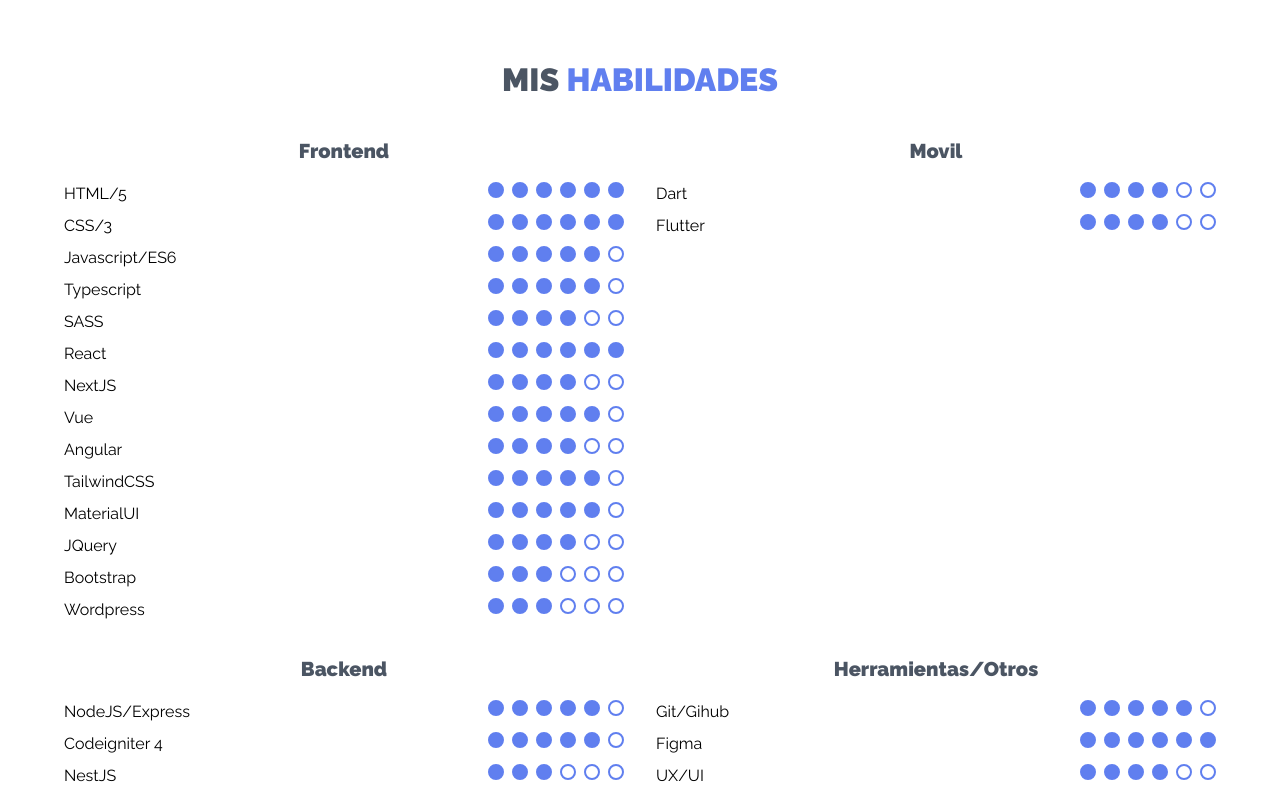
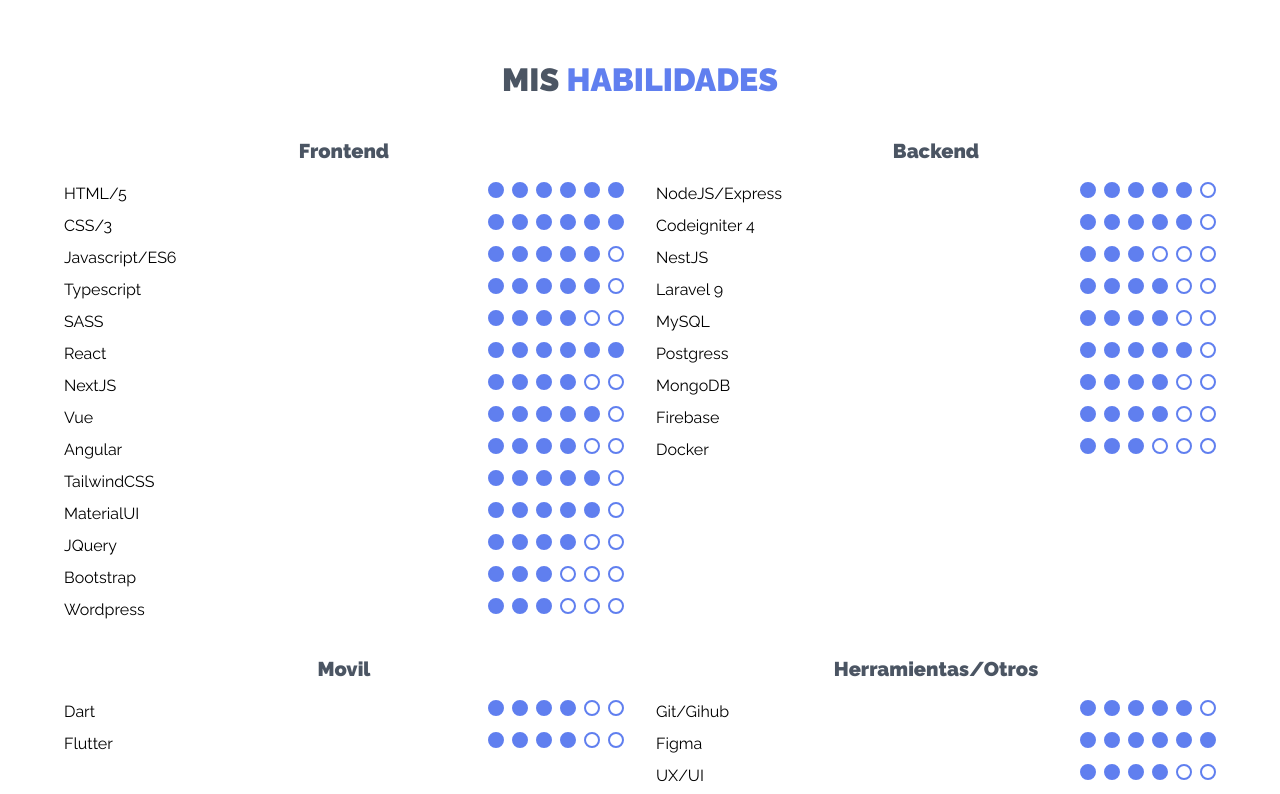
Before and after one commit to AlvaroHJ21/portfolio, a Next.js app: page /about-me in a window 1280 px wide. Shown: the part 780-1574 px from the top of the page. Built offline with nearby package versions, Linux system fonts and the light colour scheme.

Commit message:
update: order skills

```diff
--- a/src/data/skills.ts
+++ b/src/data/skills.ts
@@ -1,9 +1,9 @@
 export interface Skill {
-  category: string
+  category: string;
   items: {
-    name: string
-    rating: number
-  }[]
+    name: string;
+    rating: number;
+  }[];
 }
 
 export default [
@@ -68,20 +68,6 @@
       },
     ],
   },
-
-  {
-    category: 'Movil',
-    items: [
-      {
-        name: 'Dart',
-        rating: 4,
-      },
-      {
-        name: 'Flutter',
-        rating: 4,
-      },
-    ],
-  },
   {
     category: 'Backend',
     items: [
@@ -124,6 +110,19 @@
     ],
   },
   {
+    category: 'Movil',
+    items: [
+      {
+        name: 'Dart',
+        rating: 4,
+      },
+      {
+        name: 'Flutter',
+        rating: 4,
+      },
+    ],
+  },
+  {
     category: 'Herramientas/Otros',
     items: [
       {
```
